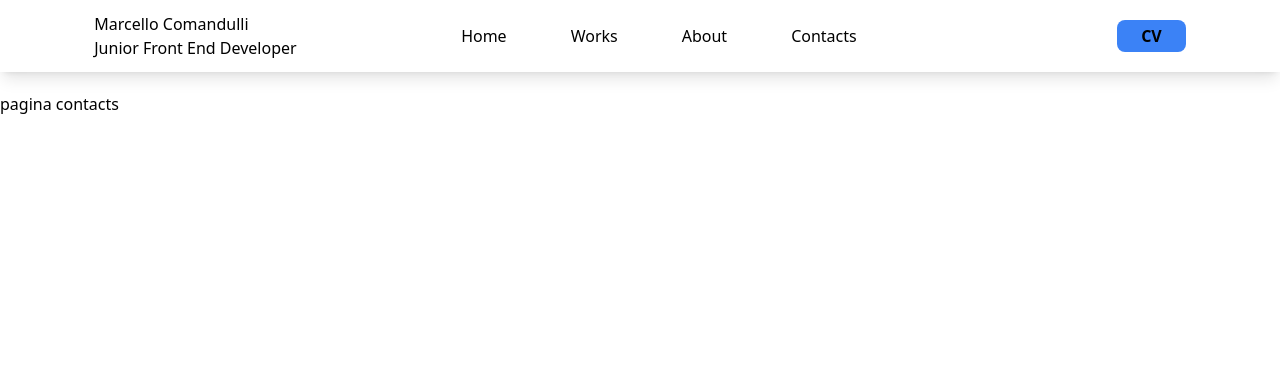
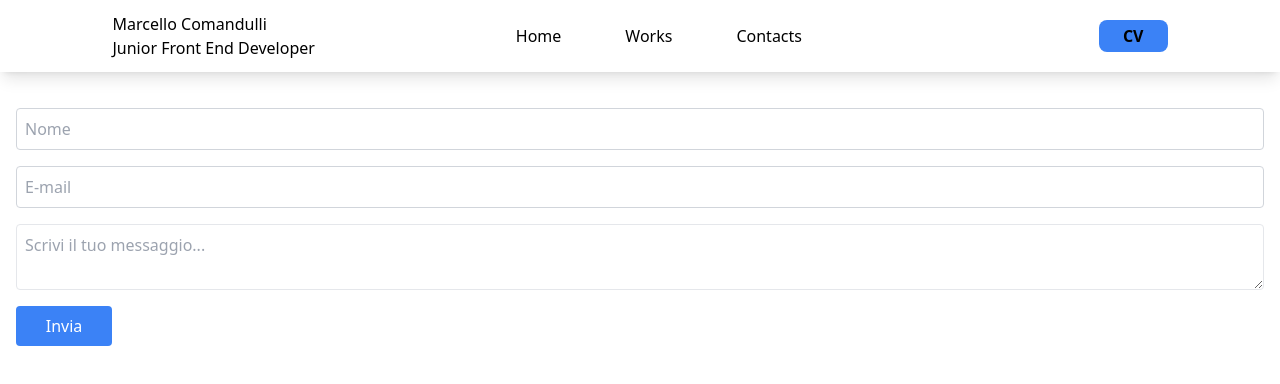
Before and after one commit to marcellocomandulli/portfolio, a React (Vite) app: page /contacts in a window 1280 px wide. Shown: the top 384 px of the page. Built offline with nearby package versions, Linux system fonts and the light colour scheme.

Commit message:
created Contacts and modified layout

```diff
--- a/src/components/Navbar.tsx
+++ b/src/components/Navbar.tsx
@@ -19,12 +19,11 @@ export default function Navbar() {
               <li className="relative after:bg-blue-500 after:absolute after:h-[1px] after:w-0 after:bottom-[1px] after:left-0 hover:after:w-full after:transition-all after:duration-300">
                 <Link to={"/"}>Home</Link>
               </li>
+
               <li className="relative after:bg-blue-500 after:absolute after:h-[1px] after:w-0 after:bottom-[1px] after:left-0 hover:after:w-full after:transition-all after:duration-300">
                 <Link to={"/works"}>Works</Link>
               </li>
-              <li className="relative after:bg-blue-500 after:absolute after:h-[1px] after:w-0 after:bottom-[1px] after:left-0 hover:after:w-full after:transition-all after:duration-300">
-                <Link to={"/about"}>About</Link>
-              </li>
+
               <li className="relative after:bg-blue-500 after:absolute after:h-[1px] after:w-0 after:bottom-[1px] after:left-0 hover:after:w-full after:transition-all after:duration-300">
                 <Link to={"/contacts"}>Contacts</Link>
               </li>
--- a/src/pages/about.tsx
+++ /dev/null
@@ -1,10 +0,0 @@
-import Navbar from "../components/Navbar";
-
-export default function About() {
-  return (
-    <>
-      <Navbar />
-      <h1>pagina about</h1>
-    </>
-  );
-}
--- a/src/pages/contacts.tsx
+++ b/src/pages/contacts.tsx
@@ -1,7 +1,55 @@
+import { useState } from "react";
 import Navbar from "../components/Navbar";
 import { Helmet } from "react-helmet";
 
 export default function Contacts() {
+  const [formData, setFormData] = useState({
+    name: "",
+    email: "",
+    message: "",
+  });
+
+  const [errors, setErrors] = useState({
+    name: "",
+    email: "",
+  });
+
+  const handleChange = (
+    e: React.ChangeEvent<HTMLInputElement | HTMLTextAreaElement>
+  ) => {
+    const { name, value } = e.target;
+
+    setFormData({ ...formData, [name]: value });
+
+    if (value.trim() !== "") {
+      setErrors({ ...errors, [name]: "" });
+    }
+  };
+
+  const handleSubmit = (e: React.FormEvent<HTMLFormElement>) => {
+    e.preventDefault();
+
+    let validationErrors = { name: "", email: "" };
+    let isValid = true;
+
+    if (formData.name.trim() === "") {
+      validationErrors.name = "Il campo Nome è obbligatorio.";
+      isValid = false;
+    }
+
+    if (formData.email.trim() === "") {
+      validationErrors.email = "Il campo Email è obbligatorio.";
+      isValid = false;
+    }
+
+    setErrors(validationErrors);
+
+    if (isValid) {
+      console.log("Dati inviati:", formData);
+      alert("Modulo inviato!");
+    }
+  };
+
   return (
     <>
       <Helmet>
@@ -10,7 +58,55 @@ export default function Contacts() {
       </Helmet>
 
       <Navbar />
-      <h1>pagina contacts</h1>
+
+      <form onSubmit={handleSubmit} className="flex flex-col gap-4 p-4">
+        <div className="flex flex-col">
+          <input
+            type="text"
+            name="name"
+            value={formData.name}
+            onChange={handleChange}
+            placeholder="Nome"
+            className={`border p-2 rounded ${
+              errors.name ? "border-red-500" : "border-gray-300"
+            }`}
+          />
+          {errors.name && (
+            <span className="text-red-500 text-sm">{errors.name}</span>
+          )}
+        </div>
+
+        <div className="flex flex-col">
+          <input
+            type="email"
+            name="email"
+            value={formData.email}
+            onChange={handleChange}
+            placeholder="E-mail"
+            className={`border p-2 rounded ${
+              errors.email ? "border-red-500" : "border-gray-300"
+            }`}
+          />
+          {errors.email && (
+            <span className="text-red-500 text-sm">{errors.email}</span>
+          )}
+        </div>
+
+        <textarea
+          name="message"
+          value={formData.message}
+          onChange={handleChange}
+          placeholder="Scrivi il tuo messaggio..."
+          className="border p-2 rounded"
+        ></textarea>
+
+        <button
+          type="submit"
+          className="bg-blue-500 text-white rounded p-2 w-24"
+        >
+          Invia
+        </button>
+      </form>
     </>
   );
 }
--- a/src/pages/works.tsx
+++ b/src/pages/works.tsx
@@ -2,7 +2,12 @@ import Navbar from "../components/Navbar";
 import { Helmet } from "react-helmet";
 
 export default function Works() {
-  const projects = [
+  interface Project {
+    id: number;
+    img: JSX.Element;
+    par: JSX.Element;
+  }
+  const projects: Project[] = [
     {
       id: 0,
       img: (
@@ -119,8 +124,10 @@ export default function Works() {
             key={project.id}
             className="w-96 h-72 p-2 my-7 rounded shadow md:mx-7 "
           >
-            <div className="m-3 rounded shadow">{project.img}</div>
-            <div className="">{project.par}</div>
+            <figure className="m-3 rounded shadow">
+              {project.img}
+              <figcaption className="">{project.par}</figcaption>
+            </figure>
           </div>
         ))}
       </div>
```
Also changed, not shown: src/main.tsx (+0 -8 lines).
